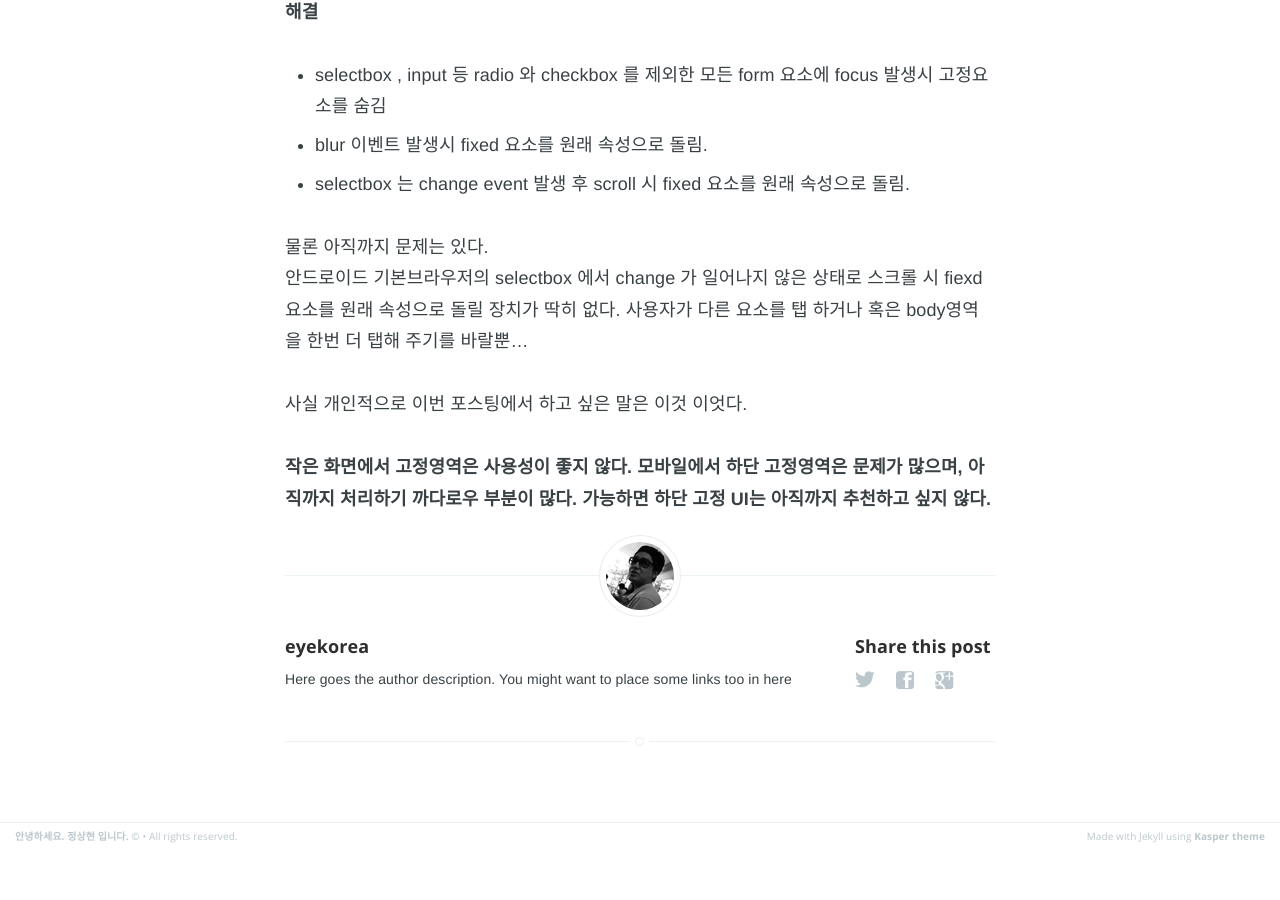
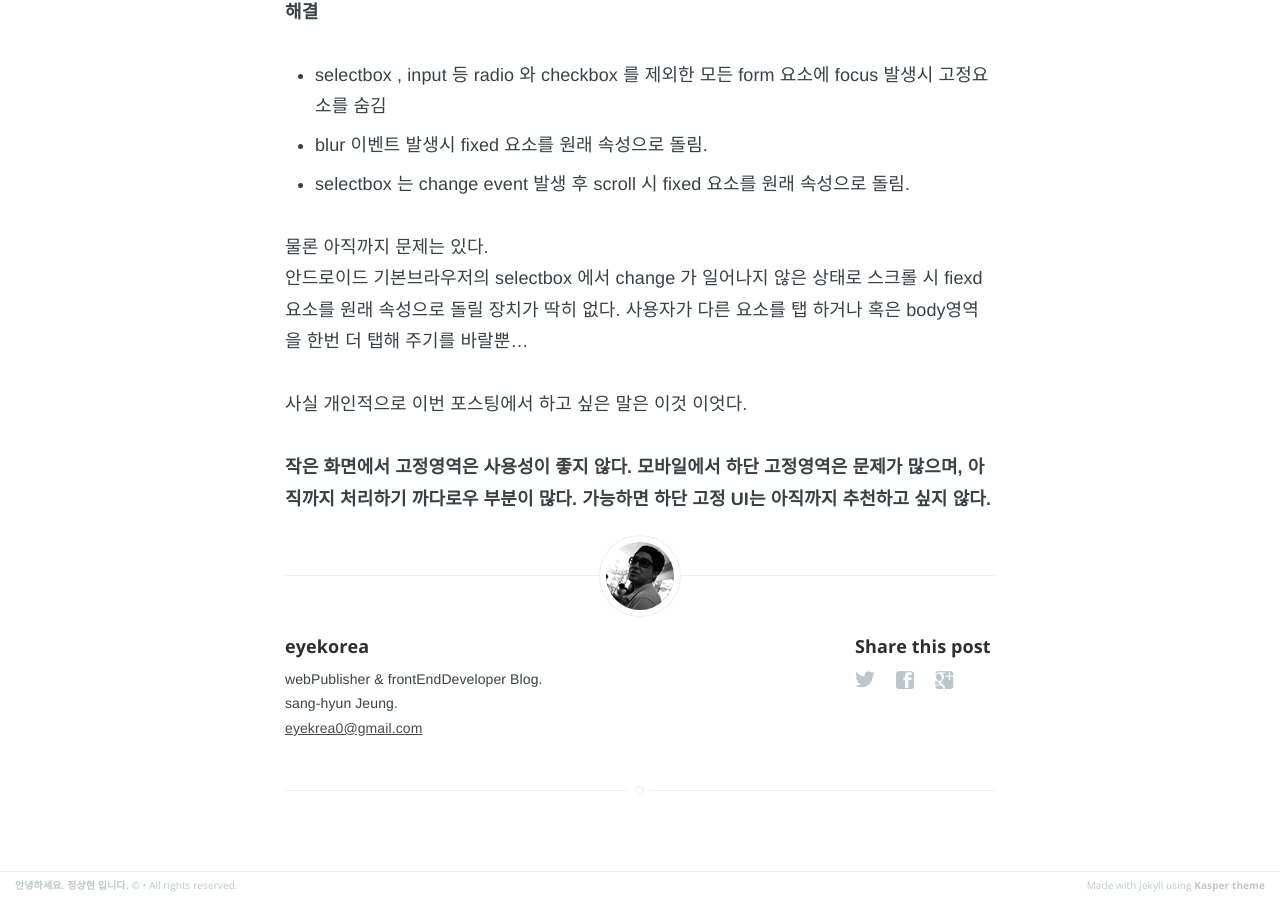
Before and after one commit to eyekorea/eyekorea.github.com, a Jekyll site: the page built from _posts/2015-06-10-foot-fixed-form-Issues-in-ios-safari.markdown, in a window 1280 px wide and 900 px high, scrolled down 3164 px. Built offline with Jekyll 4.4.1, drawn with Linux system fonts in a browser that asks for light colours; Markdown is read by kramdown in place of the engine named in the settings; before the commit the page ends 4015 px from its top, so only the background shows below that.

Commit message:
description 수정.

```diff
--- a/_layouts/post.html
+++ b/_layouts/post.html
@@ -72,7 +72,8 @@ post_class: post-template
                     <h4> {{ site.author }} </h4>
                     <!-- Author Bio -->
                     <p>
-                        Here goes the author description. You might want to place some links too in here
+                        webPublisher &amp; frontEndDeveloper Blog.<br> sang-hyun Jeung. <br>
+                        <a href="mailto:eyekorea0@gmail.com">eyekrea0@gmail.com</a>
                     </p>
                 </section>
             {% endif %}
```
